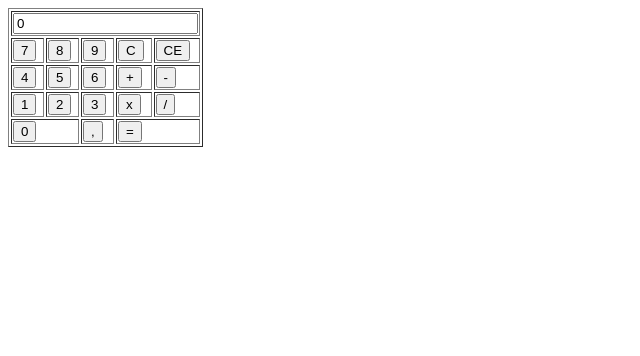
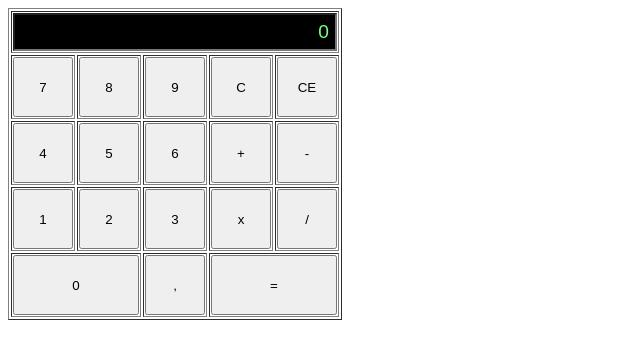
Before and after one commit to YoussefTayek/calculette, a plain HTML site: page index.html in a window 1280 px wide. Both pictures are taken after a click on the button "CE". Shown: the whole page, without its empty margins (0-640 px from the left). Drawn offline with Linux system fonts and the light colour scheme.

Commit message:
implementation des fonctionnalitées de la calculatrice

```diff
--- a/index.html
+++ b/index.html
@@ -3,43 +3,44 @@
 <head>
     <meta charset="UTF-8">
     <meta name="viewport" content="width=device-width, initial-scale=1.0">
+    <link rel="stylesheet" href="style.css">
     <title>Calculette</title>
 </head>
 <body>
     <table border="1">
         <tr>
             <td colspan="5">
-                <input type="text" id="ecran" value="0">
+                <input type="text" id="ecran" value="0" size="10"><!--size concerne la taille de l'écran qui peut contenir 10 caractères-->
             </td>
         </tr>
         <tr>
-            <td><button class="btn" onblur="calculer('ch', 7)">7</button></td>
-            <td><button class="btn" onblur="calculer('ch', 8)">8</button></td>
-            <td><button class="btn" onblur="calculer('ch', 9)">9</button></td>
-            <td><button class="btn" onblur="calculer('sp', 'c')">C</button></td>
-            <td><button class="btn" onblur="calculer('sp', 'ce')">CE</button></td>
+            <td><button class="btn" onclick="calculer('ch', 7)">7</button></td>
+            <td><button class="btn" onclick="calculer('ch', 8)">8</button></td>
+            <td><button class="btn" onclick="calculer('ch', 9)">9</button></td>
+            <td><button class="btn" onclick="calculer('sp', 'c')">C</button></td>
+            <td><button class="btn" onclick="calculer('sp', 'ce')">CE</button></td>
         </tr>
 
         <tr>
-            <td><button class="btn" onblur="calculer('ch', 4)">4</button></td>
-            <td><button class="btn" onblur="calculer('ch', 5)">5</button></td>
-            <td><button class="btn" onblur="calculer('ch', 6)">6</button></td>
-            <td><button class="btn" onblur="calculer('op', '+')">+</button></td>
-            <td><button class="btn" onblur="calculer('op', '-')">-</button></td>
+            <td><button class="btn" onclick="calculer('ch', 4)">4</button></td>
+            <td><button class="btn" onclick="calculer('ch', 5)">5</button></td>
+            <td><button class="btn" onclick="calculer('ch', 6)">6</button></td>
+            <td><button class="btn" onclick="calculer('op', '+')">+</button></td>
+            <td><button class="btn" onclick="calculer('op', '-')">-</button></td>
         </tr>
 
         <tr>
-            <td><button class="btn" onblur="calculer('ch', 1)">1</button></td>
-            <td><button class="btn" onblur="calculer('ch', 2)">2</button></td>
-            <td><button class="btn" onblur="calculer('ch', 3)">3</button></td>
-            <td><button class="btn" onblur="calculer('op', 'x')">x</button></td>
-            <td><button class="btn" onblur="calculer('op', '/')">/</button></td>
+            <td><button class="btn" onclick="calculer('ch', 1)">1</button></td>
+            <td><button class="btn" onclick="calculer('ch', 2)">2</button></td>
+            <td><button class="btn" onclick="calculer('ch', 3)">3</button></td>
+            <td><button class="btn" onclick="calculer('op', 'x')">x</button></td>
+            <td><button class="btn" onclick="calculer('op', '/')">/</button></td>
         </tr>
 
         <tr>
-            <td colspan="2"><button class="btn" onblur="calculer('ch', 0)">0</button></td>
-            <td><button class="btn" onblur="calculer('dec', ',')">,</button></td>
-            <td colspan="2"><button class="btn" onblur="calculer('eg','')">=</button></td>
+            <td colspan="2"><button class="btn gbtn" onclick="calculer('ch', 0)">0</button></td>
+            <td><button class="btn" onclick="calculer('dec', '')">,</button></td>
+            <td colspan="2"><button class="btn gbtn" onclick="calculer('eg','=')">=</button></td>
         </tr>
 
     </table>
--- a/script.js
+++ b/script.js
@@ -0,0 +1,55 @@
+
+function calculer(g, v) {
+   // console.log(g,v);
+   const ecran = document.querySelector('#ecran');
+
+   switch (g) {
+    case "ch":
+        if(ecran.value == '0') ecran.value = '';
+        ecran.value += v;
+      break;
+    case "dec":
+
+        if(ecran.value != 0){
+           if(ecran.value.indexOf('.') == -1)
+              ecran.value += '.';
+        }
+      break;
+    case "op":
+         operande1 = ecran.value;
+         operator = v;
+         ecran.value = '';
+      break;
+    case "eg":
+        switch (operator) {
+
+            case "-" :
+                ecran.value = operande1 -ecran.value;
+            break;
+
+            case "+" :
+                 ecran.value = parseInt(operande1)+parseInt(ecran.value) ;
+            break;
+
+            case "x" :
+                ecran.value = operande1 * ecran.value;
+            break;
+
+            case "/" :
+                ecran.value = operande1 / ecran.value;
+            break;
+
+        }
+
+      break;
+    case "sp":
+      effacer();
+      break;
+
+  }
+
+  function effacer() {
+    ecran.value = 0;
+  }
+
+}
--- /dev/null
+++ b/style.css
@@ -0,0 +1,16 @@
+#ecran {
+    background: black;
+    color: #7f7;
+    text-align: right;
+    width: 100%;
+    box-sizing: border-box;
+    padding: 6px;
+    font-size: 1.2em;
+}
+.btn {
+    width: 60px;
+    height: 60px;
+}
+.gbtn {
+    width: 100%; /*afin que les boutons 0 et = prennent toute la largeur*/
+}
```
Also changed, not shown: 1 other file.
